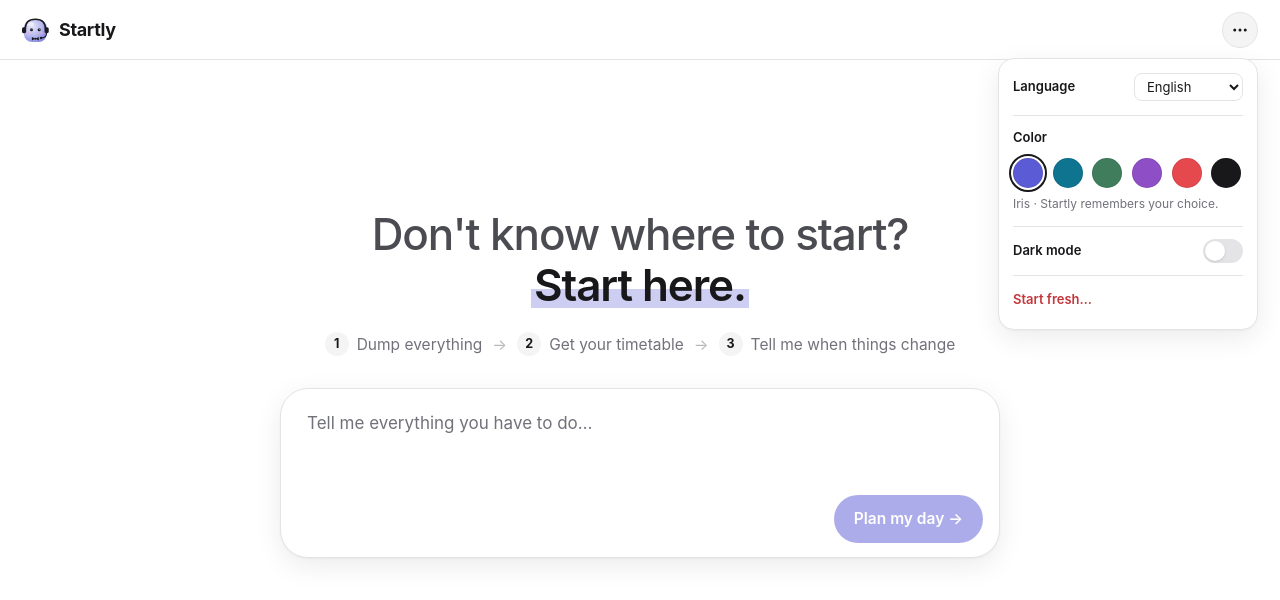
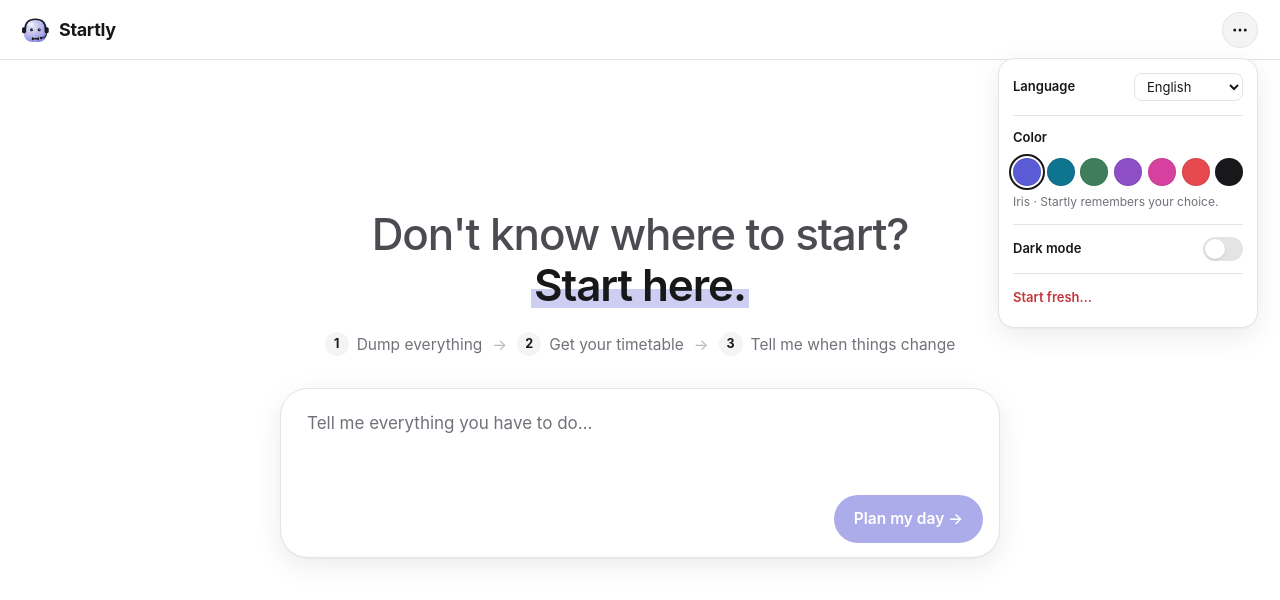
Before and after one commit to Hibashii/Startly, a React (Vite) app: page / in a window 1280 px wide. Both pictures are taken after a click on the button "Settings". Shown: the top 600 px of the page. Built offline with nearby package versions, Linux system fonts and the light colour scheme.

Commit message:
Pink accent and Startly's avatar as the tab icon
Co-Authored-By: Claude Opus 5.5 <noreply@anthropic.com>

```diff
--- a/devpost/checklist.md
+++ b/devpost/checklist.md
@@ -85,6 +85,7 @@ Build mode: fast — the learner asked to be shown each checkpoint only after te
 - [x] The finale plays every time the day becomes complete (not once per day); the cheer no longer shows a count; it stays at the bottom (doesn't cover the timetable)
 - [x] Things that don't fit: one question about all of them with "Stay until 01:35 / Sunday / Drop them"; Start fresh keeps preferences (end of day, breaks) — it had reset her 1 am end to 23:00
 - [x] Languages (French, Arabic with right-to-left, Spanish, German, Dutch): typed dictionaries, language-free messages in the logic, Intl formatting, a store migration v1 → v2; reviewed for architecture
+- [x] Pink accent added (7 colors, named in all 6 languages); the browser tab shows Startly's avatar (Iris, the brand color)
 - [ ] Final review complete — feedback resolved and learner confirms ready to ship
 
 ## Code Tour and App Map
--- a/devpost/prd.md
+++ b/devpost/prd.md
@@ -40,7 +40,7 @@ Final mockup: `devpost/startly-design.html` (use it as the visual reference for
 - **Mood:** professional, calm and grown-up, like ChatGPT or Claude, not a kids' app. A personal assistant to a CEO (you), with a **school timetable** feel: clear blocks, breaks, lunch. Things appear only when they're useful, because the user already feels overwhelmed.
 - **Font: SF Pro** (the Mac system font), everywhere. She may revisit it after the build, but not now.
 - **Light mode:** pure white background with neutral grays. No cream, beige or yellowish off-white (she found the earlier `#fbfbf9` ugly). **Dark mode:** the warm near-black from layout I (background `#161512`, cards `#201f1b` / `#2b2924`), which she loves.
-- **Color:** one accent color drives the Now card, checkboxes, buttons, your chat bubbles, the highlighter and the avatar. **Palette = the "softer" set:** Iris (default), Ocean, Sage, Plum, Coral, and Ink (no color). The user picks it from the ⋯ menu in the top bar, and Startly remembers it. Each color has a lighter version for dark mode.
+- **Color:** one accent color drives the Now card, checkboxes, buttons, your chat bubbles, the highlighter and the avatar. **Palette = the "softer" set:** Iris (default), Ocean, Sage, Plum, Pink (added in the final review), Coral, and Ink (no color). The browser tab shows Startly's avatar in Iris. The user picks it from the ⋯ menu in the top bar, and Startly remembers it. Each color has a lighter version for dark mode.
 - **First screen:** the hook in **two tones**. "Don't know where to start?" is softer and gray (dark gray in light mode so it stays readable), and **"Start here."** is strong, with an accent **highlighter stroke that draws itself** when the page opens. Below it, the 1 → 2 → 3 steps with arrows, numbers in neutral gray circles. Then a **big ChatGPT-style input box** (multi-line, rounded, soft shadow) with **Plan my day →** at the bottom right. No avatar in the middle. She found avatar + highlighter + colored steps "too much: the hook, we don't even read it."
 - **Main screen:** layout I task cards (filled rounded blocks, dashed outlines for breaks and lunch, finished tasks faded and crossed out), the Now task as a tinted card with an accent bar on the left and an uppercase **NOW · 1H40 LEFT** tag, pill-shaped quick buttons, and a dark pill toast. The chat is ChatGPT-style: Startly's messages are plain text next to its avatar, yours are tinted bubbles, and the input is rounded with a round send button.
 - **Assistant: Startly** (same name as the app), with the **Boss avatar in the original glossy style:** a rounded-square body with a gradient and a shine, pink blush, open dark eyes, and a dark headset and bow tie (like the Sky / Sunny-Boss cards in `devpost/first-screen-sketches.html`). **Only the body color changes:** it follows the palette color and is a bit richer in dark mode. Eyes, headset and bow tie stay dark (`#1b1b1f`) in both modes. Shown at ~28px next to "Startly" in the top bar, in the **Ask Startly** pill, and on its chat messages.
--- a/index.html
+++ b/index.html
@@ -4,6 +4,7 @@
     <meta charset="UTF-8" />
     <meta name="viewport" content="width=device-width, initial-scale=1.0" />
     <title>Startly</title>
+    <link rel="icon" type="image/svg+xml" href="/favicon.svg" />
     <script>
       // Apply the saved color, mode and language before the first paint (no flash, no layout jump).
       try {
--- a/src/components/SettingsMenu.tsx
+++ b/src/components/SettingsMenu.tsx
@@ -13,6 +13,7 @@ export const ACCENTS: { id: Accent; light: string; dark: string }[] = [
   { id: 'ocean', light: '#0e7490', dark: '#67d3e8' },
   { id: 'sage', light: '#3f7d5c', dark: '#8fd1ac' },
   { id: 'plum', light: '#8e4ec6', dark: '#d2a8ff' },
+  { id: 'pink', light: '#d6409f', dark: '#f48cc8' },
   { id: 'coral', light: '#e5484d', dark: '#ff9592' },
   { id: 'ink', light: '#18181b', dark: '#eeeeee' },
 ]
@@ -78,7 +79,7 @@ export function SettingsMenu({ theme }: { theme: 'light' | 'dark' }) {
             </select>
           </label>
           <h4 className="m-0 mt-3.5 mb-2.5 border-t pt-3 text-[13px] font-semibold">{t('color')}</h4>
-          <div className="grid grid-cols-6 gap-2" role="radiogroup" aria-label={t('color')}>
+          <div className="grid grid-cols-7 gap-1.5" role="radiogroup" aria-label={t('color')}>
             {ACCENTS.map((a) => (
               <button
                 key={a.id}
@@ -89,7 +90,7 @@ export function SettingsMenu({ theme }: { theme: 'light' | 'dark' }) {
                 title={t('accent', { accent: a.id })}
                 onClick={() => setAccent(a.id)}
                 className={cn(
-                  'press size-[30px] cursor-pointer rounded-full shadow-[inset_0_0_0_1px_rgba(0,0,0,0.08)]',
+                  'press size-7 cursor-pointer rounded-full shadow-[inset_0_0_0_1px_rgba(0,0,0,0.08)]',
                   a.id === accent && 'outline-2 outline-offset-2 outline-ink',
                 )}
                 style={{ background: dark ? a.dark : a.light }}
--- a/src/i18n/ar.ts
+++ b/src/i18n/ar.ts
@@ -45,7 +45,7 @@ export const ar: Dict = {
   weekToggle: (p, f) => `${f.dayMonth(p.date)}: ${p.open ? 'إخفاء' : 'إظهار'} الأسبوع`,
   settings: 'الإعدادات',
   color: 'اللون',
-  accent: (p) => ({ iris: 'سوسن', ocean: 'محيط', sage: 'مريمية', plum: 'برقوق', coral: 'مرجان', ink: 'حبر' })[p.accent],
+  accent: (p) => ({ iris: 'سوسن', ocean: 'محيط', sage: 'مريمية', plum: 'برقوق', pink: 'وردي', coral: 'مرجان', ink: 'حبر' })[p.accent],
   remembers: (p) => `${p.name} · Startly يتذكّر اختيارك.`,
   darkMode: 'الوضع الداكن',
   language: 'اللغة',
--- a/src/i18n/de.ts
+++ b/src/i18n/de.ts
@@ -42,7 +42,7 @@ export const de: Dict = {
   weekToggle: (p, f) => `${f.dayMonth(p.date)}: Woche ${p.open ? 'ausblenden' : 'anzeigen'}`,
   settings: 'Einstellungen',
   color: 'Farbe',
-  accent: (p) => ({ iris: 'Iris', ocean: 'Ozean', sage: 'Salbei', plum: 'Pflaume', coral: 'Koralle', ink: 'Tinte' })[p.accent],
+  accent: (p) => ({ iris: 'Iris', ocean: 'Ozean', sage: 'Salbei', plum: 'Pflaume', pink: 'Rosa', coral: 'Koralle', ink: 'Tinte' })[p.accent],
   remembers: (p) => `${p.name} · Startly merkt sich das.`,
   darkMode: 'Dunkelmodus',
   language: 'Sprache',
--- a/src/i18n/en.ts
+++ b/src/i18n/en.ts
@@ -51,7 +51,7 @@ export const en = {
   settings: 'Settings',
   color: 'Color',
   accent: (p: { accent: Accent }) =>
-    ({ iris: 'Iris', ocean: 'Ocean', sage: 'Sage', plum: 'Plum', coral: 'Coral', ink: 'Ink' })[p.accent],
+    ({ iris: 'Iris', ocean: 'Ocean', sage: 'Sage', plum: 'Plum', pink: 'Pink', coral: 'Coral', ink: 'Ink' })[p.accent],
   remembers: (p: { name: string }) => `${p.name} · Startly remembers your choice.`,
   darkMode: 'Dark mode',
   language: 'Language',
--- a/src/i18n/es.ts
+++ b/src/i18n/es.ts
@@ -42,7 +42,7 @@ export const es: Dict = {
   weekToggle: (p, f) => `${f.dayMonth(p.date)}: ${p.open ? 'ocultar' : 'mostrar'} la semana`,
   settings: 'Ajustes',
   color: 'Color',
-  accent: (p) => ({ iris: 'Iris', ocean: 'Océano', sage: 'Salvia', plum: 'Ciruela', coral: 'Coral', ink: 'Tinta' })[p.accent],
+  accent: (p) => ({ iris: 'Iris', ocean: 'Océano', sage: 'Salvia', plum: 'Ciruela', pink: 'Rosa', coral: 'Coral', ink: 'Tinta' })[p.accent],
   remembers: (p) => `${p.name} · Startly lo recuerda.`,
   darkMode: 'Modo oscuro',
   language: 'Idioma',
--- a/src/i18n/fr.ts
+++ b/src/i18n/fr.ts
@@ -43,7 +43,7 @@ export const fr: Dict = {
   weekToggle: (p: { date: string; open: boolean }, f: Fmt) => `${f.dayMonth(p.date)} : ${p.open ? 'masquer' : 'afficher'} la semaine`,
   settings: 'Réglages',
   color: 'Couleur',
-  accent: (p) => ({ iris: 'Iris', ocean: 'Océan', sage: 'Sauge', plum: 'Prune', coral: 'Corail', ink: 'Encre' })[p.accent],
+  accent: (p) => ({ iris: 'Iris', ocean: 'Océan', sage: 'Sauge', plum: 'Prune', pink: 'Rose', coral: 'Corail', ink: 'Encre' })[p.accent],
   remembers: (p) => `${p.name} · Startly s’en souvient.`,
   darkMode: 'Mode sombre',
   language: 'Langue',
--- a/src/i18n/nl.ts
+++ b/src/i18n/nl.ts
@@ -42,7 +42,7 @@ export const nl: Dict = {
   weekToggle: (p, f) => `${f.dayMonth(p.date)}: week ${p.open ? 'verbergen' : 'tonen'}`,
   settings: 'Instellingen',
   color: 'Kleur',
-  accent: (p) => ({ iris: 'Iris', ocean: 'Oceaan', sage: 'Salie', plum: 'Pruim', coral: 'Koraal', ink: 'Inkt' })[p.accent],
+  accent: (p) => ({ iris: 'Iris', ocean: 'Oceaan', sage: 'Salie', plum: 'Pruim', pink: 'Roze', coral: 'Koraal', ink: 'Inkt' })[p.accent],
   remembers: (p) => `${p.name} · Startly onthoudt je keuze.`,
   darkMode: 'Donkere modus',
   language: 'Taal',
--- a/src/index.css
+++ b/src/index.css
@@ -40,12 +40,14 @@
 [data-accent="ocean"] { --avc: #0e7490; --acc: #0e7490; --tint: #e6f6f9; --tinti: #0b5f75; }
 [data-accent="sage"] { --avc: #3f7d5c; --acc: #3f7d5c; --tint: #ecf5f0; --tinti: #2f6449; }
 [data-accent="plum"] { --avc: #8e4ec6; --acc: #8e4ec6; --tint: #f6efff; --tinti: #7438a8; }
+[data-accent="pink"] { --avc: #d6409f; --acc: #d6409f; --tint: #fdf0f8; --tinti: #b3307f; }
 [data-accent="coral"] { --avc: #e5484d; --acc: #e5484d; --tint: #fff0f0; --tinti: #c4363b; }
 [data-accent="ink"] { --avc: #18181b; --acc: #18181b; --tint: #ececee; --tinti: #18181b; }
 [data-theme="dark"][data-accent="iris"] { --acc: #a5a6ff; --tint: #2b2c52; --tinti: #b4b5ff; }
 [data-theme="dark"][data-accent="ocean"] { --acc: #67d3e8; --tint: #12343c; --tinti: #7fdcee; }
 [data-theme="dark"][data-accent="sage"] { --acc: #8fd1ac; --tint: #1c3328; --tinti: #9fd9b8; }
 [data-theme="dark"][data-accent="plum"] { --acc: #d2a8ff; --tint: #352648; --tinti: #dbb8ff; }
+[data-theme="dark"][data-accent="pink"] { --acc: #f48cc8; --tint: #4a1f38; --tinti: #f9a3d4; }
 [data-theme="dark"][data-accent="coral"] { --acc: #ff9592; --tint: #4a2224; --tinti: #ffa5a3; }
 [data-theme="dark"][data-accent="ink"] { --acc: #eeeeee; --tint: #3a3833; --tinti: #eeeeee; }
 
--- a/src/types.ts
+++ b/src/types.ts
@@ -1,7 +1,7 @@
 import type { Lang, Name, Text } from '@/i18n'
 
 export type Priority = 'high' | 'medium' | 'low'
-export type Accent = 'iris' | 'ocean' | 'sage' | 'plum' | 'coral' | 'ink'
+export type Accent = 'iris' | 'ocean' | 'sage' | 'plum' | 'pink' | 'coral' | 'ink'
 
 export interface Task {
   id: string // short, e.g. "t7", so the AI can refer to it
```
Also changed, not shown: public/favicon.svg (added).
